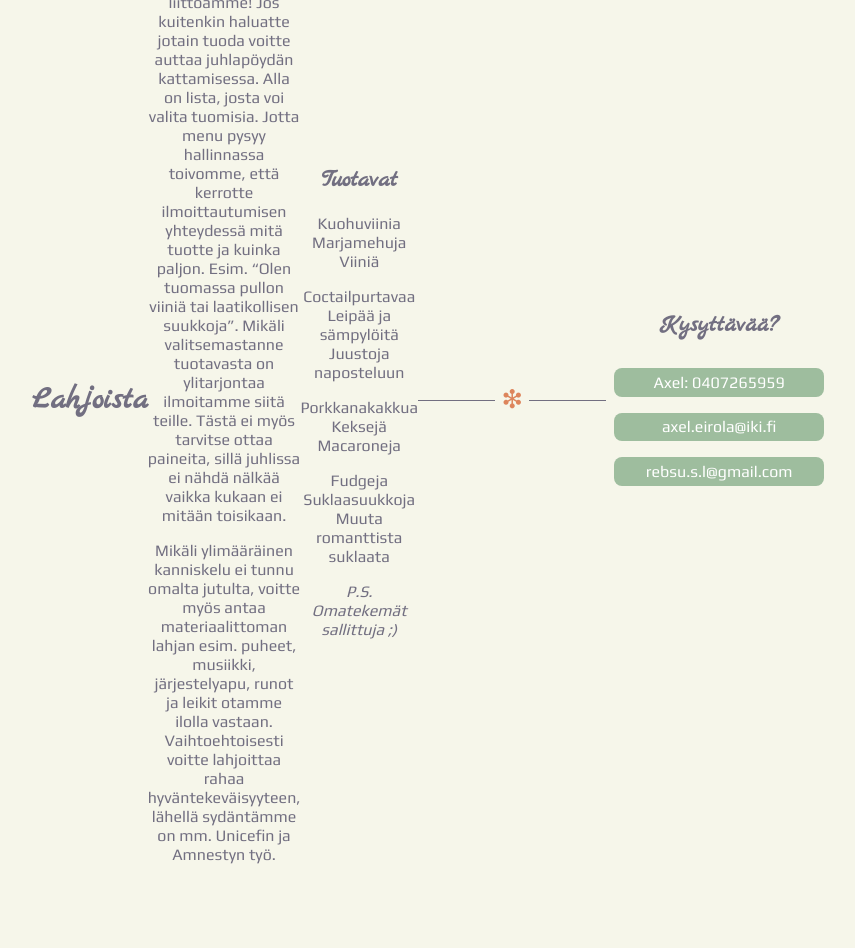
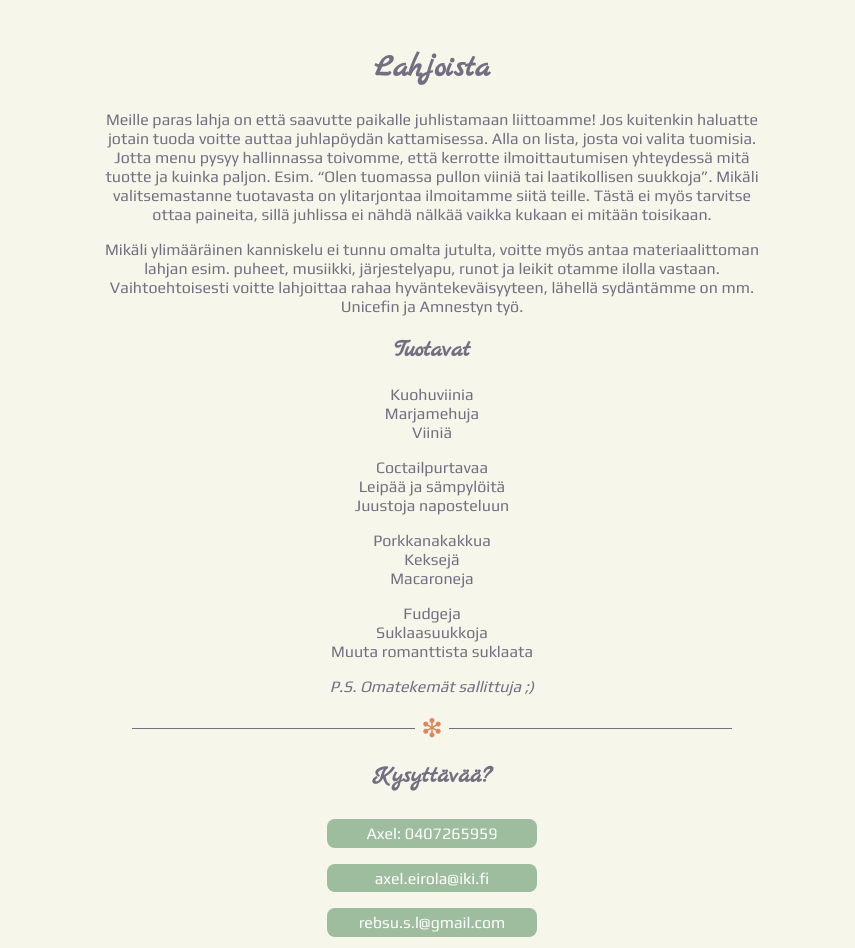
Before and after one commit to aeirola/haakutsu, a plain HTML site: page lahjat.html in a window 1280 px wide. Shown: the whole page, without its empty margins (208-1063 px from the left). Before the commit the page ends 880 px from the top, so only its background shows below. Drawn offline with Linux system fonts and the light colour scheme.

Commit message:
Fix desktop layout

```diff
--- a/style.css
+++ b/style.css
@@ -84,13 +84,13 @@ hr:after {
 	line-height: 1.1em;
 	padding: 0 0.25em;
 
-	content: '\2747';
+	content: '\2747\FE0E';
 	background: #f6f6ea;
 }
 
 /* Index */
 @media screen and (min-width: 500pt) and (min-height: 370pt) {
-	#content {
+	#content.vertical {
 		display: flex;
 		flex-direction: row;
 		justify-content: center;
@@ -100,11 +100,11 @@ hr:after {
 		max-width: 600pt;
 	}
 
-	header {
+	#content.vertical header {
 		flex: 7;
 	}
 
-	section {
+	#content.vertical section {
 		flex: 4;
 	}
 }
@@ -148,7 +148,7 @@ hr:after {
 
 
 /* Saapuminen */
-@media screen and (min-width: 500pt) and (min-height: 350pt) {
+@media screen and (min-width: 500pt) {
 	section {
 		clear: both;
 	}
```
Also changed, not shown: index.html (+2 -2 lines).
